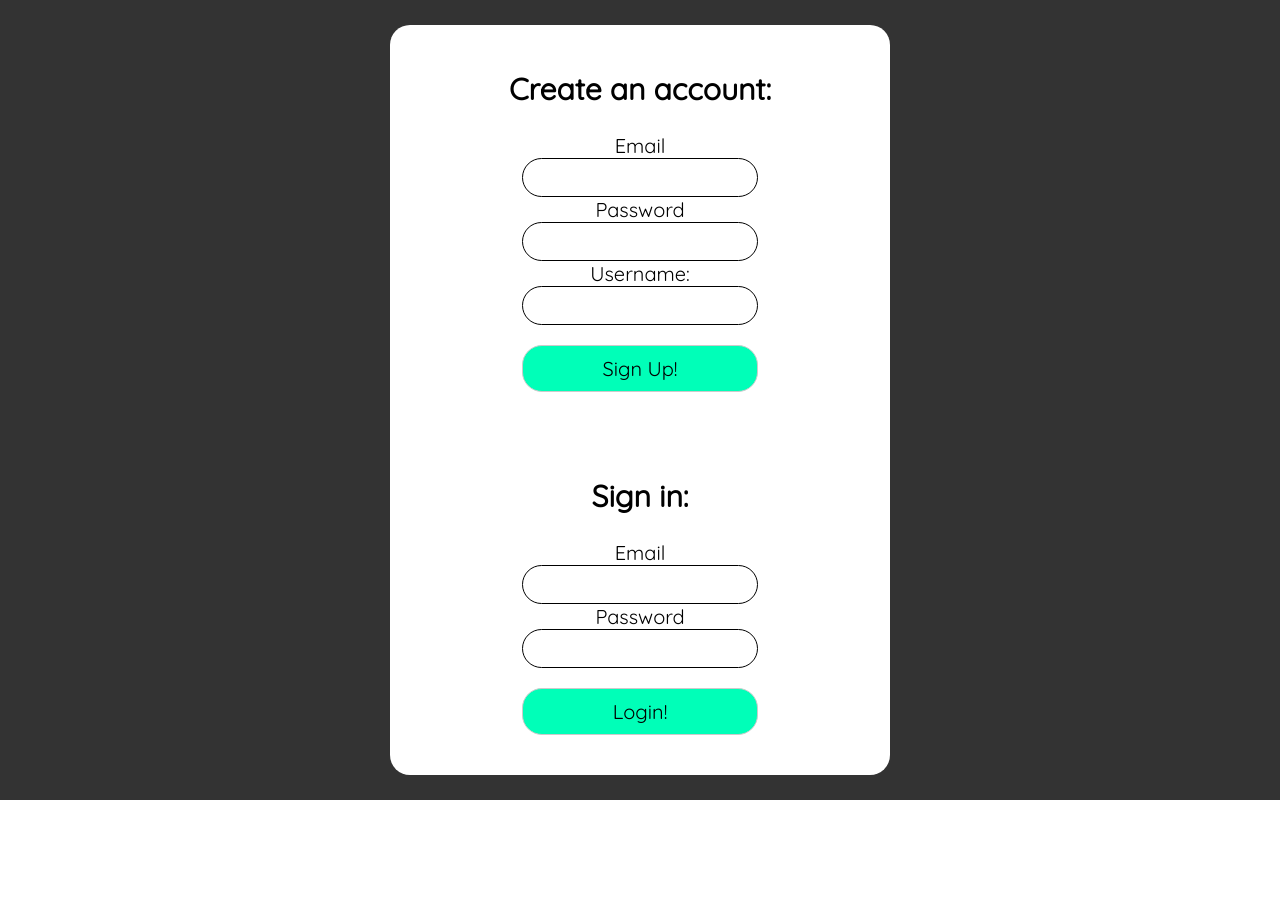
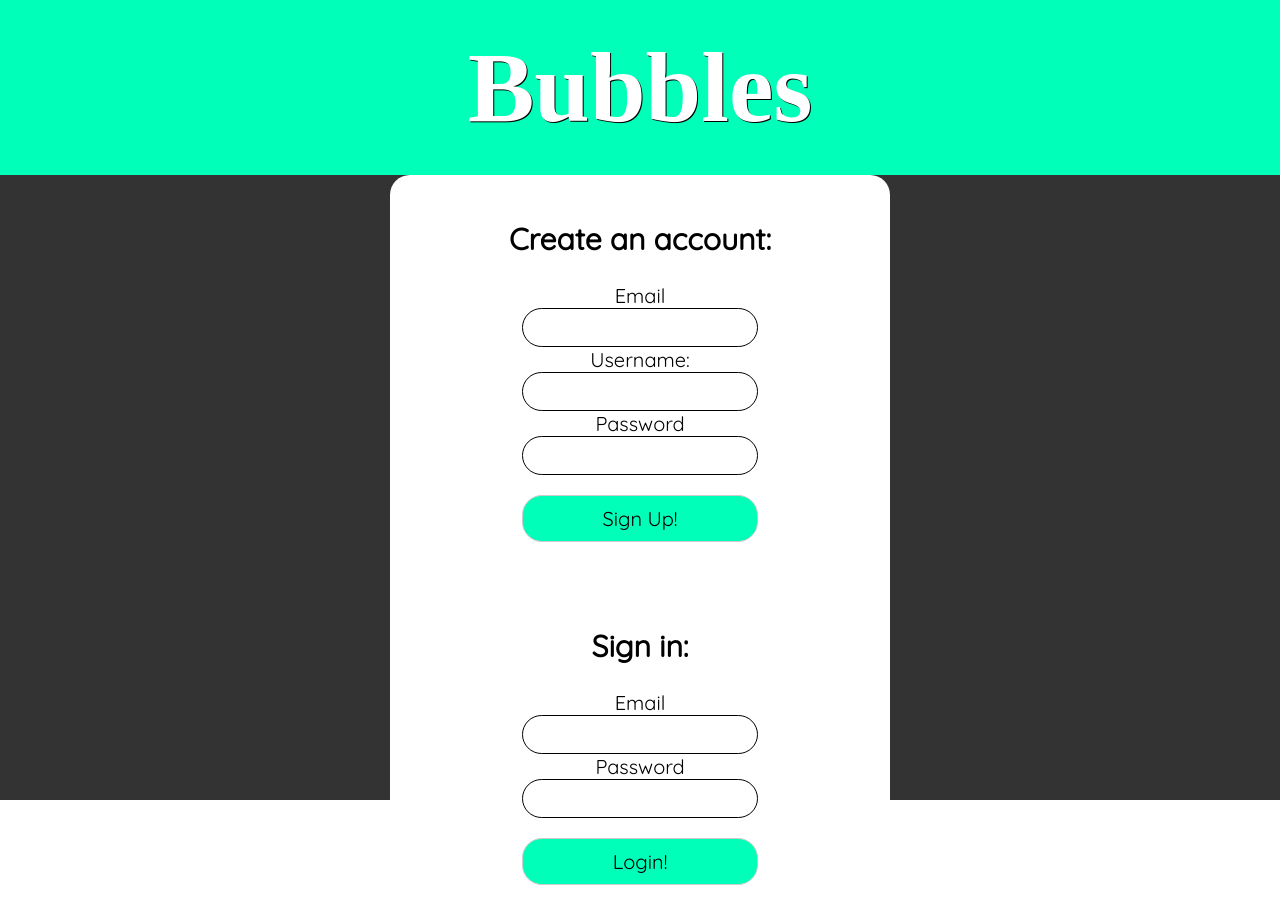
Before and after one commit to RyanMayWebdev/Project3, a React (Create React App) app: page / in a window 1280 px wide. Before the commit the page ends 800 px from the top, so only its background shows below. Built offline with nearby package versions, Linux system fonts and the light colour scheme; no server answers; the database is empty; a web font is replaced by a local one.

Commit message:
Updated header and login form styling

```diff
--- a/src/App.js
+++ b/src/App.js
@@ -65,12 +65,12 @@ const App = () => {
 
     return (
         <div className="App">
+        <Header handleLoginState={ loginStatus } loggedIn={loggedIn} />
         {
             !loggedIn ? <LoginForm handleLoginState={ loginStatus } getDisplayName={getDisplayName} /> :
 
            (
             <>
-                <Header handleLoginState={ loginStatus } />
                 <div className="messagesContainer">
                     {messages.length > 0 ? <DisplayMessages messages={messages} displayName={displayName} /> : null}
 
--- a/src/components/Header.js
+++ b/src/components/Header.js
@@ -3,10 +3,14 @@ const Header = (props) => {
     const handleClick = () => {
         logout(props.handleLoginState);
     }
+    const headerClass = props.loggedIn ? "headerWrapper shiftRight" : "headerWrapper"
     return (
+
         <header>
-            <div className="headerWrapper"><h1>Bubbles</h1></div>
-            <button className="logoutBtn" onClick={ handleClick }>Logout</button>
+            <div className={headerClass}><h1>Bubbles</h1></div>
+            {
+               props.loggedIn ? <button className="logoutBtn" onClick={ handleClick }>Logout</button> : null
+            }
         </header>
     )
 };
--- a/src/components/LoginForm.js
+++ b/src/components/LoginForm.js
@@ -45,6 +45,14 @@ const LoginForm = (props) => {
                         id="newEmail"
                         name="newEmail"
                         onChange={e => setNewEmail(e.target.value)}></input>
+                    <label htmlFor="username">Username:</label>
+                    <input
+                        type="text"
+                        name="username"
+                        id="username"
+                        value={username}
+                        required
+                        onChange={e => setUsername(e.target.value)}></input>
                     <label htmlFor="newPassword">Password</label>
                     <input
                         type="password"
@@ -52,16 +60,7 @@ const LoginForm = (props) => {
                         id="newPassword"
                         value={newPassword}
                         onChange={e => setNewPassword(e.target.value)}></input>
-                    <label htmlFor="username">
-                        Username:
-                    </label>
-                    <input
-                        type="text"
-                        name="username"
-                        id="username"
-                        value={username}
-                        required
-                        onChange={e => setUsername(e.target.value)}></input>
+
                     <button>Sign Up!</button>
                     {validLogin !== undefined
                         ? <p>
--- a/src/styles/App.css
+++ b/src/styles/App.css
@@ -102,6 +102,10 @@ header {
     display: flex;
     flex: 0 1 100%;
     justify-content: center;
+
+}
+
+.shiftRight {
     margin-left: 5rem;
 }
 
```
